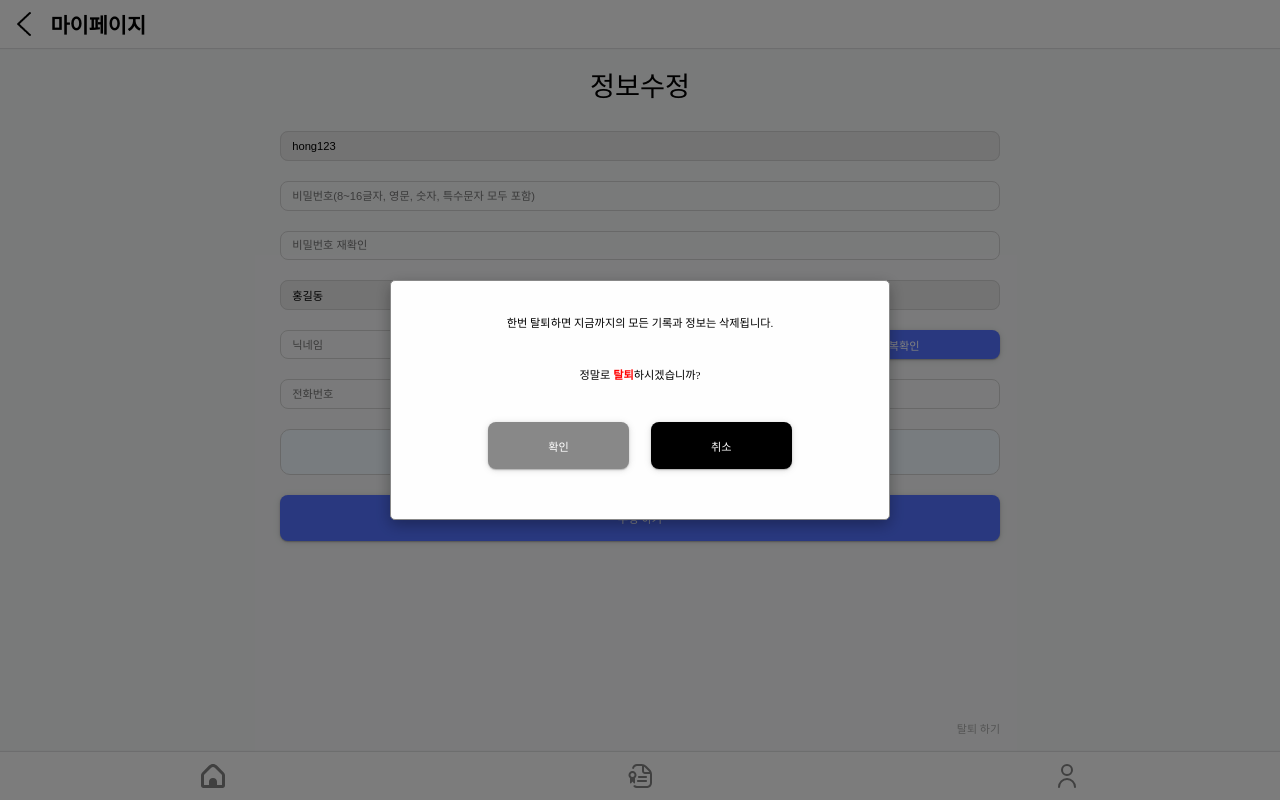
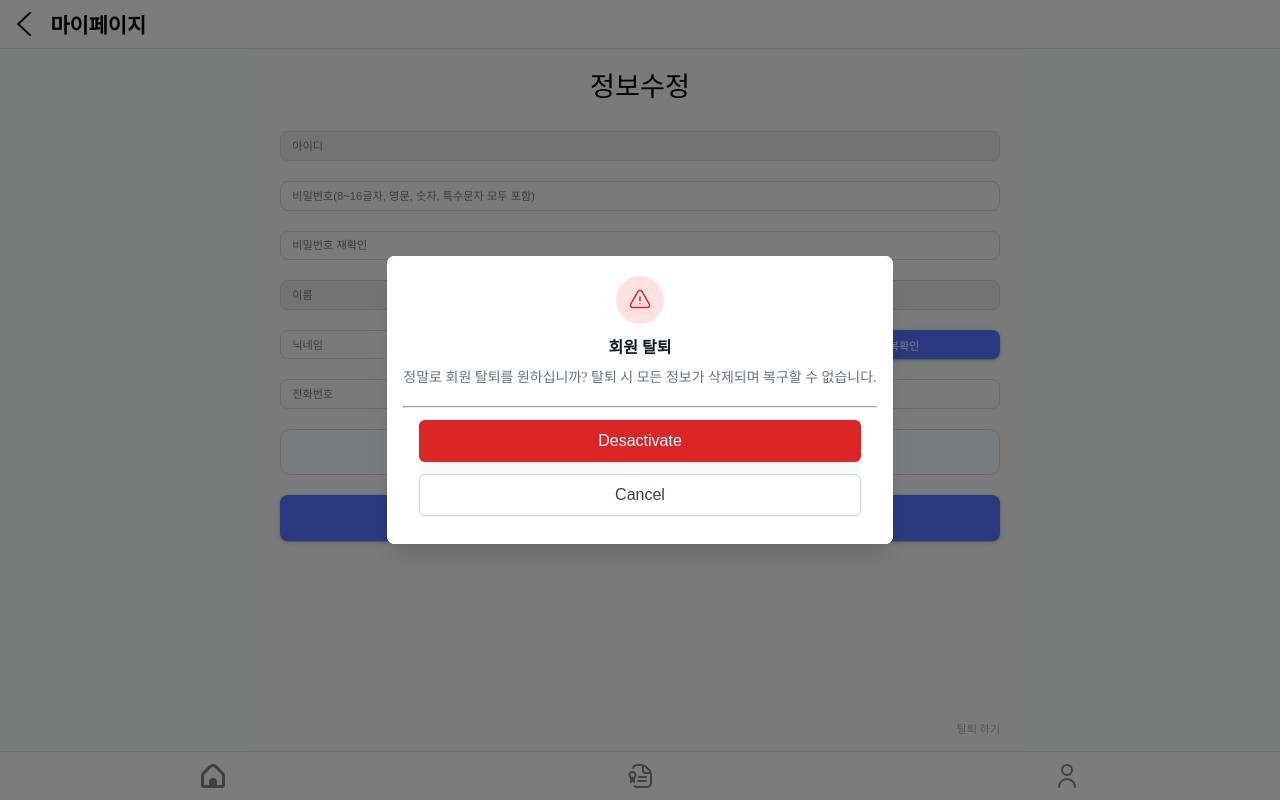
Before and after one commit to popcorn0125/SmartLicense, a Vue app: page /ChangeInfo in a window 1280 px wide. Both pictures are taken after a click on the element "탈퇴 하기". Built offline with nearby package versions, Linux system fonts and the light colour scheme; no server answers; what vue3-cookies would draw is missing.

Commit message:
240801 김준식 쿠키와 세션 값 변경, 정보수정페이지에 회원정보 불러오기

```diff
--- a/src/ContentPage/CategoryChoice.vue
+++ b/src/ContentPage/CategoryChoice.vue
@@ -161,7 +161,7 @@ export default {
                 this.$cookies.set('exam_date', this.selectedOption3);
                 this.$cookies.set('mode', this.mode);
                 this.$cookies.set('selectedSubjects', JSON.stringify(this.selectedSubjects));
-                this.$cookies.set('start_exam_date', formattedDateTime);
+                this.$cookies.set('start_test_date', formattedDateTime);
                 this.$cookies.set('subject_count', this.selectedSubjects.length);
                 this.$router.push({ name: 'PracticeMode' });
 
--- a/src/ContentPage/TestMode.vue
+++ b/src/ContentPage/TestMode.vue
@@ -340,7 +340,7 @@ export default {
           this.imagePath = this.totalQuestionList[0].image;
           const currentDate = new Date();
           const formattedDate = `${currentDate.getFullYear()}-${currentDate.getMonth() + 1}-${currentDate.getDate()} ${currentDate.getHours()}:${currentDate.getMinutes()}:${currentDate.getSeconds()}`;
-          this.$cookies.get("startTestDate", formattedDate);
+          this.$cookies.set("startTestDate", formattedDate);
           this.timeRemaining = response.data.timeRemaining * 60; //
           // 타이머
           this.startTimer();
--- a/src/SignInUp/ChangeInfo.vue
+++ b/src/SignInUp/ChangeInfo.vue
@@ -5,12 +5,12 @@
       <p class="heading">정보수정</p>
       <div class="include-msg">
         <div class="input-group btn_posi disableinput">
-          <input v-model="id" placeholder="아이디" name="userID" type="text" maxlength="20" disabled />
+          <input v-model="member.member_id" placeholder="아이디" name="userID" type="text" maxlength="20" disabled />
         </div>
       </div>
       <div class="include-msg">
         <div class="input-group">
-          <input v-model="pw" placeholder="비밀번호(8~16글자, 영문, 숫자, 특수문자 모두 포함)" type="password" />
+          <input v-model="member.member_password" placeholder="비밀번호(8~16글자, 영문, 숫자, 특수문자 모두 포함)" type="password" />
         </div>
         <text id="password" class="infoMessage">{{ pwMsg }}</text>
       </div>
@@ -22,30 +22,30 @@
       </div>
       <div class="include-msg">
         <div class="input-group disableinput">
-          <input v-model="name" placeholder="이름" type="text" maxlength="20" disabled/>
+          <input v-model="member.member_name" placeholder="이름" type="text" maxlength="20" disabled/>
         </div>
       </div>
       <div class="include-msg">
         <div class="input-group btn_posi">
-          <input v-model="nickname" placeholder="닉네임" type="text" />
+          <input v-model="member.member_nickname" placeholder="닉네임" type="text" />
           <button class="button1" type="button" @click="isDuplicateNickName()">중복확인</button>
         </div>
         <text id="nickname" class="infoMessage">{{ nickNameMsg }}</text>
       </div>
       <div class="include-msg">
         <div class="input-group btn_posi">
-          <input @input="phoneNumChange()" v-model="phonenumber" placeholder="전화번호" type="text" />
+          <input @input="phoneNumChange()" v-model="member.member_phone_number" placeholder="전화번호" type="text" />
         </div>
         <text id="phone" class="infoMessage">{{ phoneMsg }}</text>
       </div>
       <div class="include-msg">
         <div class="gender-selection">
           <div class="gender-option">
-            <input type="radio" id="male" name="gender" v-model="gender" value="M" disabled>
+            <input type="radio" id="male" name="gender" v-model="member.member_gender" value="M" disabled>
             <label for="male">남</label>
           </div>
           <div class="gender-option">
-            <input type="radio" id="female" name="gender" v-model="gender" value="F" disabled>
+            <input type="radio" id="female" name="gender" v-model="member.member_gender" value="F" disabled>
             <label for="female">여</label>
           </div>
         </div>
@@ -58,22 +58,44 @@
   </div>
 
    <!---------알림 모달 창--------->
-   <div class="modal" v-if="isShowModal">
+  <!-- <div class="modal" v-if="isShowModal">
     <div class="modal-content">
       <p>한번 탈퇴하면 지금까지의 모든 기록과 정보는 삭제됩니다.</p>
       <p>정말로 <strong>&nbsp;탈퇴</strong>하시겠습니까?</p>
       <div class="del-btn-wrap">
         <button class="ok">확인</button>
         <button class="cancel" @click="isShowModal = false">취소</button>
+      </div>
     </div>
+  </div> -->
+  <div class="modal" v-if="isShowModal">
+    <div class="card">
+      <div class="header">
+        <div class="image"><svg aria-hidden="true" stroke="currentColor" stroke-width="1.5" viewBox="0 0 24 24" fill="none">
+                    <path d="M12 9v3.75m-9.303 3.376c-.866 1.5.217 3.374 1.948 3.374h14.71c1.73 0 2.813-1.874 1.948-3.374L13.949 3.378c-.866-1.5-3.032-1.5-3.898 0L2.697 16.126zM12 15.75h.007v.008H12v-.008z" stroke-linejoin="round" stroke-linecap="round"></path>
+                  </svg></div>
+        <div class="content">
+          <span class="title">회원 탈퇴</span>
+          <p class="message">정말로 회원 탈퇴를 원하십니까? 탈퇴 시 모든 정보가 삭제되며 복구할 수 없습니다.</p>
+          <br>
+          <hr>
+        </div>
+        <div class="actions">
+          <button class="desactivate" type="button">Desactivate</button>
+          <button class="cancel" type="button" @click="isShowModal = false">Cancel</button>
+        </div>
+      </div>
     </div>
   </div>
+
+
   <BottomBar />
 </template>
 
 <script>
 import TopBar from '@/components/TopBar.vue';
 import BottomBar from '@/components/BottomBar.vue';
+import axios from 'axios';
 
 export default {
   name: "ChangeInfo",
@@ -82,22 +104,55 @@ export default {
   },
   data() {
     return {
-      id: 'hong123',
-      name: '홍길동',
-      gender: 'M',
+      member : {
+        member_id : sessionStorage.getItem('USER_ID'),
+        member_password : '',
+        member_name : '',
+        member_nickname : '',
+        member_gender : '',
+        member_phone_number : '',
+      },
       isShowModal: false,
+      pwCheck : '',
 
     }
   },
   methods: {
+    // 닉네임 중복 확인
+    isDuplicateNickName() {
 
+    },
+
+    // 사용자 닉네임, 전화번호 불러오기
+    loadUserInfo() {
+      const vm = this;
+      axios({
+        method : 'post',
+        header: { 'Content-Type': 'application/json; charset=UTF-8' },
+        url: "/api/getUserInfo",
+        data: {member_id : vm.member.member_id }
+      })
+        .then(response => {
+          if(response.data != null) {
+            vm.member.member_name = response.data.member_name;
+            vm.member.member_nickname = response.data.member_nickname;
+            vm.member.member_phone_number = response.data.member_phone_number;
+            vm.member.member_gender = response.data.member_gender;
+          } else {
+            console.log('정보를 불러오는데 실패하였습니다.');
+          }
+        })
+        .catch(error => {
+          console.log(error);
+        })
+    }
   },
 
   created() {
 
   },
   mounted() {
-
+    this.loadUserInfo();
   },
 }
 </script>
@@ -260,7 +315,7 @@ input:focus {
   background-color: rgba(0, 0, 0, 0.5);
 }
 
-.modal-content {
+/* .modal-content {
   background-color: #fefefe;
   margin: auto;
   padding: 15px;
@@ -317,5 +372,95 @@ input:focus {
   background-color: #000;
   vertical-align: middle;
   margin-left: 1em;
+} */
+.card {
+  overflow: hidden;
+  position: relative;
+  background-color: #ffffff;
+  text-align: left;
+  border-radius: 0.5rem;
+  max-width: 40%;
+  box-shadow: 0 20px 25px -5px rgba(0, 0, 0, 0.1), 0 10px 10px -5px rgba(0, 0, 0, 0.04);
 }
+
+.header {
+  padding: 1.25rem 1rem 1rem 1rem;
+  background-color: #ffffff;
+}
+
+.image {
+  display: flex;
+  margin-left: auto;
+  margin-right: auto;
+  background-color: #FEE2E2;
+  flex-shrink: 0;
+  justify-content: center;
+  align-items: center;
+  width: 3rem;
+  height: 3rem;
+  border-radius: 9999px;
+}
+
+.image svg {
+  color: #DC2626;
+  width: 1.5rem;
+  height: 1.5rem;
+}
+
+.content {
+  margin-top: 0.75rem;
+  text-align: center;
+}
+
+.title {
+  color: #111827;
+  font-size: 1rem;
+  font-weight: 600;
+  line-height: 1.5rem;
+}
+
+.message {
+  margin-top: 0.5rem;
+  color: #6B7280;
+  font-size: 0.875rem;
+  line-height: 1.25rem;
+}
+
+.actions {
+  margin: 0.75rem 1rem;
+  background-color: #F9FAFB;
+}
+
+.desactivate {
+  display: inline-flex;
+  padding: 0.5rem 1rem;
+  background-color: #DC2626;
+  color: #ffffff;
+  font-size: 1rem;
+  line-height: 1.5rem;
+  font-weight: 500;
+  justify-content: center;
+  width: 100%;
+  border-radius: 0.375rem;
+  border-width: 1px;
+  border-color: transparent;
+  box-shadow: 0 1px 2px 0 rgba(0, 0, 0, 0.05);
+}
+
+.cancel {
+  display: inline-flex;
+  margin-top: 0.75rem;
+  padding: 0.5rem 1rem;
+  background-color: #ffffff;
+  color: #374151;
+  font-size: 1rem;
+  line-height: 1.5rem;
+  font-weight: 500;
+  justify-content: center;
+  width: 100%;
+  border-radius: 0.375rem;
+  border: 1px solid #D1D5DB;
+  box-shadow: 0 1px 2px 0 rgba(0, 0, 0, 0.05);
+}
+
 </style>
--- a/src/SignInUp/UserCheck.vue
+++ b/src/SignInUp/UserCheck.vue
@@ -4,7 +4,7 @@
         <form class="login-form">
             <br>
             <div class="input-group">
-                <input placeholder="현재 비밀번호를 입력하세요." type="password" v-model="member.userPw" />
+                <input placeholder="현재 비밀번호를 입력하세요." type="password" v-model="member.userPw" @input="pwCheckMsg = ''"/>
                 <text id="passwordCheck" class="infoMessage">{{ pwCheckMsg }}</text>
             </div>
 
@@ -26,7 +26,7 @@ export default {
     data() {
         return {
             member : {
-                userId : this.$cookies.get('USER_ID'),
+                userId : sessionStorage.getItem('USER_ID'),
                 userPw : '',
             },
             pwCheckMsg : '',
@@ -54,6 +54,9 @@ export default {
                 })
 
         }
+    },
+
+    watch : {
     }
 }
 </script>
@@ -74,7 +77,6 @@ export default {
 }
 .input-group {
     margin-bottom: 20px;
-
 }
 .input-group input {
     background: none;
@@ -112,5 +114,6 @@ button {
   font-weight: 400;
   line-height: normal;
   text-align: left;
+  height: 5%;
 }
 </style>
```
Also changed, not shown: src/ContentPage/MyPage.vue (+8 -3 lines).
